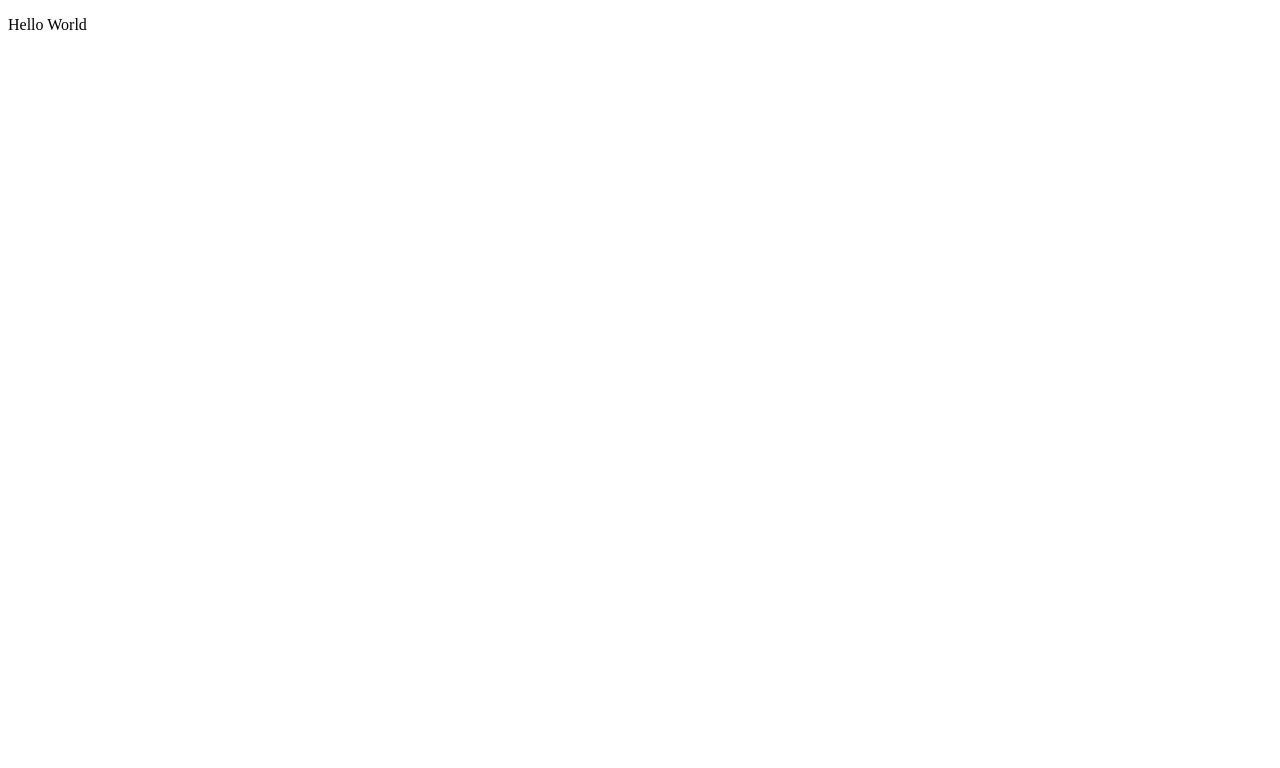
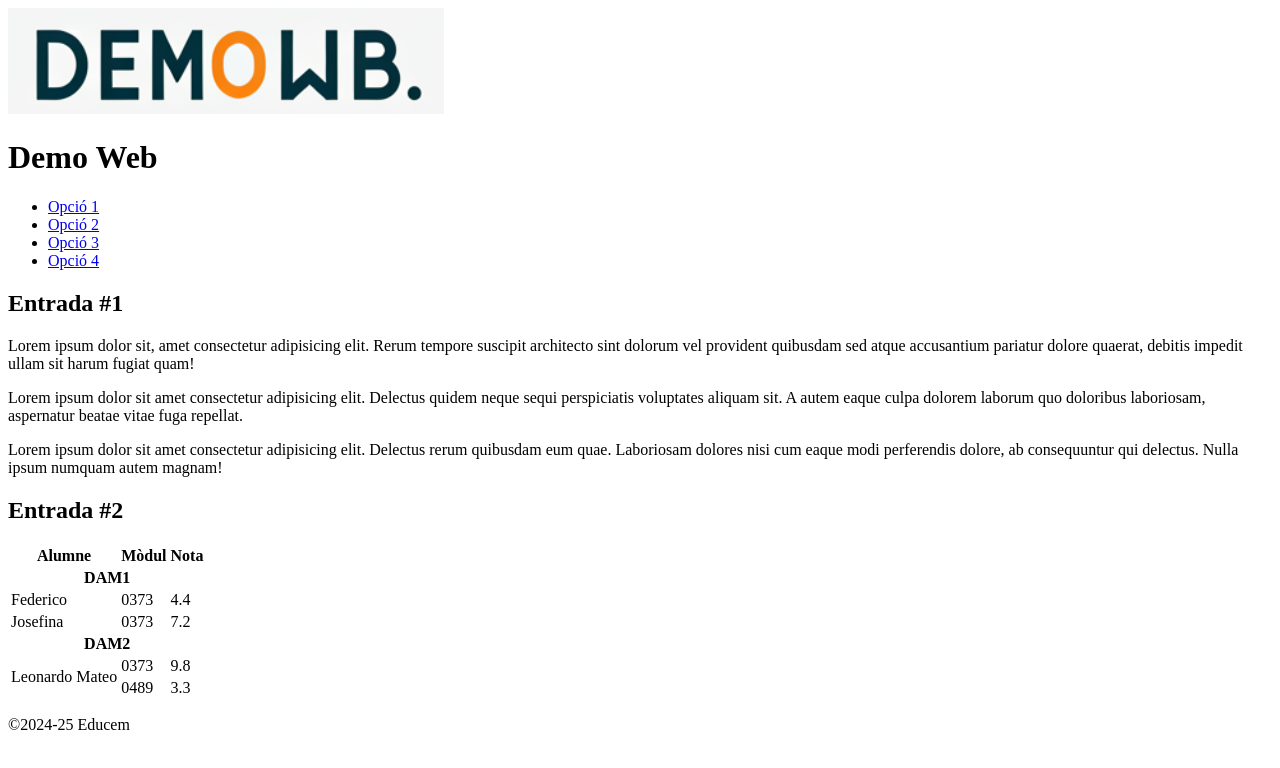
Before and after one commit to dgonzalez55/HelloWorldHTML, a plain HTML site: page index.html in a window 1280 px wide. Drawn offline with Linux system fonts and the light colour scheme.

Commit message:
Demo Web

```diff
--- a/index.html
+++ b/index.html
@@ -1,11 +1,68 @@
 <!DOCTYPE html>
-<html lang="en">
+<html lang="ca">
 <head>
     <meta charset="UTF-8">
     <meta name="viewport" content="width=device-width, initial-scale=1.0">
-    <title>Hello World</title>
+    <title>Demo</title>
 </head>
 <body>
-    <p>Hello World</p>
+    <header>
+        <a href="https://educem.com" target="_blank"><img src="./img/logo.png" alt="Logo de l'empresa Demo Web SL"></a>
+        <h1>Demo Web</h1>
+        <nav>
+            <ul>
+                <li><a href="#">Opció 1</a></li>
+                <li><a href="#">Opció 2</a></li>
+                <li><a href="#">Opció 3</a></li>
+                <li><a href="#">Opció 4</a></li>
+            </ul>
+        </nav>
+    </header>
+    <main>
+        <article>
+            <h2>Entrada #1</h2>
+            <p>Lorem ipsum dolor sit, amet consectetur adipisicing elit. Rerum tempore suscipit architecto sint dolorum vel provident quibusdam sed atque accusantium pariatur dolore quaerat, debitis impedit ullam sit harum fugiat quam!</p>
+            <p>Lorem ipsum dolor sit amet consectetur adipisicing elit. Delectus quidem neque sequi perspiciatis voluptates aliquam sit. A autem eaque culpa dolorem laborum quo doloribus laboriosam, aspernatur beatae vitae fuga repellat.</p>
+            <p>Lorem ipsum dolor sit amet consectetur adipisicing elit. Delectus rerum quibusdam eum quae. Laboriosam dolores nisi cum eaque modi perferendis dolore, ab consequuntur qui delectus. Nulla ipsum numquam autem magnam!</p>
+        </article>
+        <article>
+            <h2>Entrada #2</h2>
+            <table>
+                <tr>
+                    <th>Alumne</th>
+                    <th>Mòdul</th>
+                    <th>Nota</th>
+                </tr>
+                <tr>
+                    <th colspan="3">DAM1</th>
+                </tr>
+                <tr>
+                    <td>Federico</td>
+                    <td>0373</td>
+                    <td>4.4</td>
+                </tr>
+                <tr>
+                    <td>Josefina</td>
+                    <td>0373</td>
+                    <td>7.2</td>
+                </tr>
+                <tr>
+                    <th colspan="3">DAM2</th>
+                </tr>
+                <tr>
+                    <td rowspan="2">Leonardo Mateo</td>
+                    <td>0373</td>
+                    <td>9.8</td>
+                </tr>
+                <tr>
+                    <td>0489</td>
+                    <td>3.3</td>
+                </tr>
+            </table>
+        </article>
+    </main>
+    <footer>
+        <p>&copy;2024-25 Educem</p>
+    </footer>
 </body>
 </html>
```
Also changed, not shown: img/logo.png (added).
